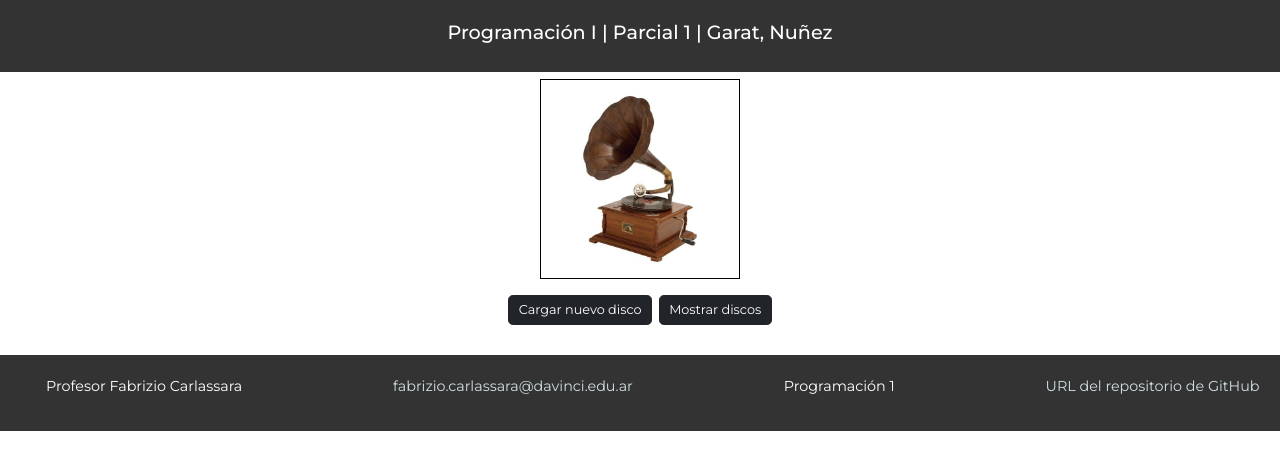
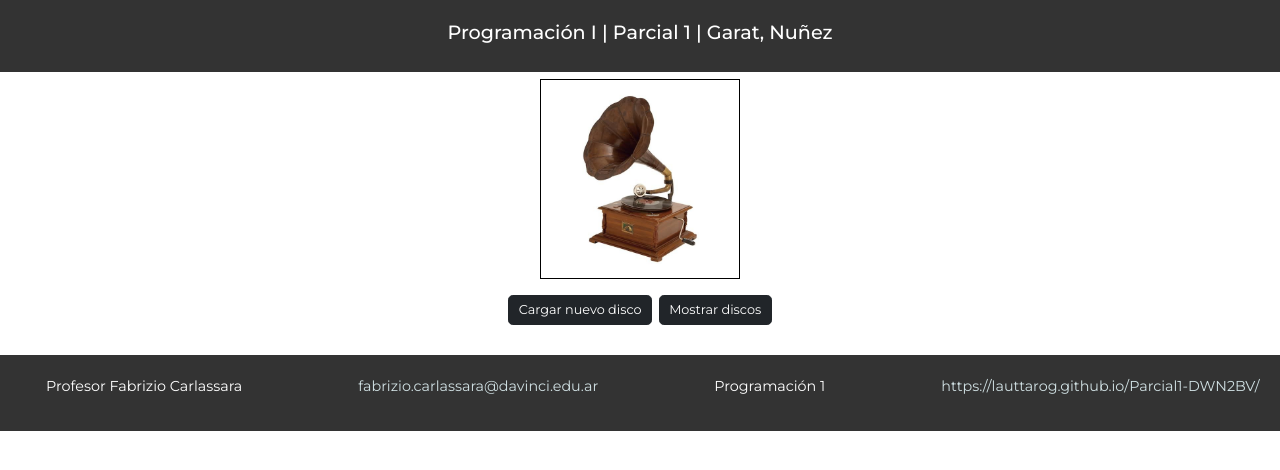
Before and after one commit to Lauttarog/-Parcial1-p1-DWN2BV-, a plain HTML site: page -p1-parcial-1-DWN2BV/index.html in a window 1280 px wide. Drawn offline with nearby package versions, Linux system fonts and the light colour scheme.

Commit message:
Update index.html
Agrego link repositorio

```diff
--- a/-p1-parcial-1-DWN2BV/index.html
+++ b/-p1-parcial-1-DWN2BV/index.html
@@ -37,7 +37,7 @@
             </li>
             <li>Programación 1</li>
             <li>
-                <a href="#">URL del repositorio de GitHub</a>
+                <a href="#">https://lauttarog.github.io/Parcial1-DWN2BV/</a>
             </li>
         </ul>
     </footer>
```
